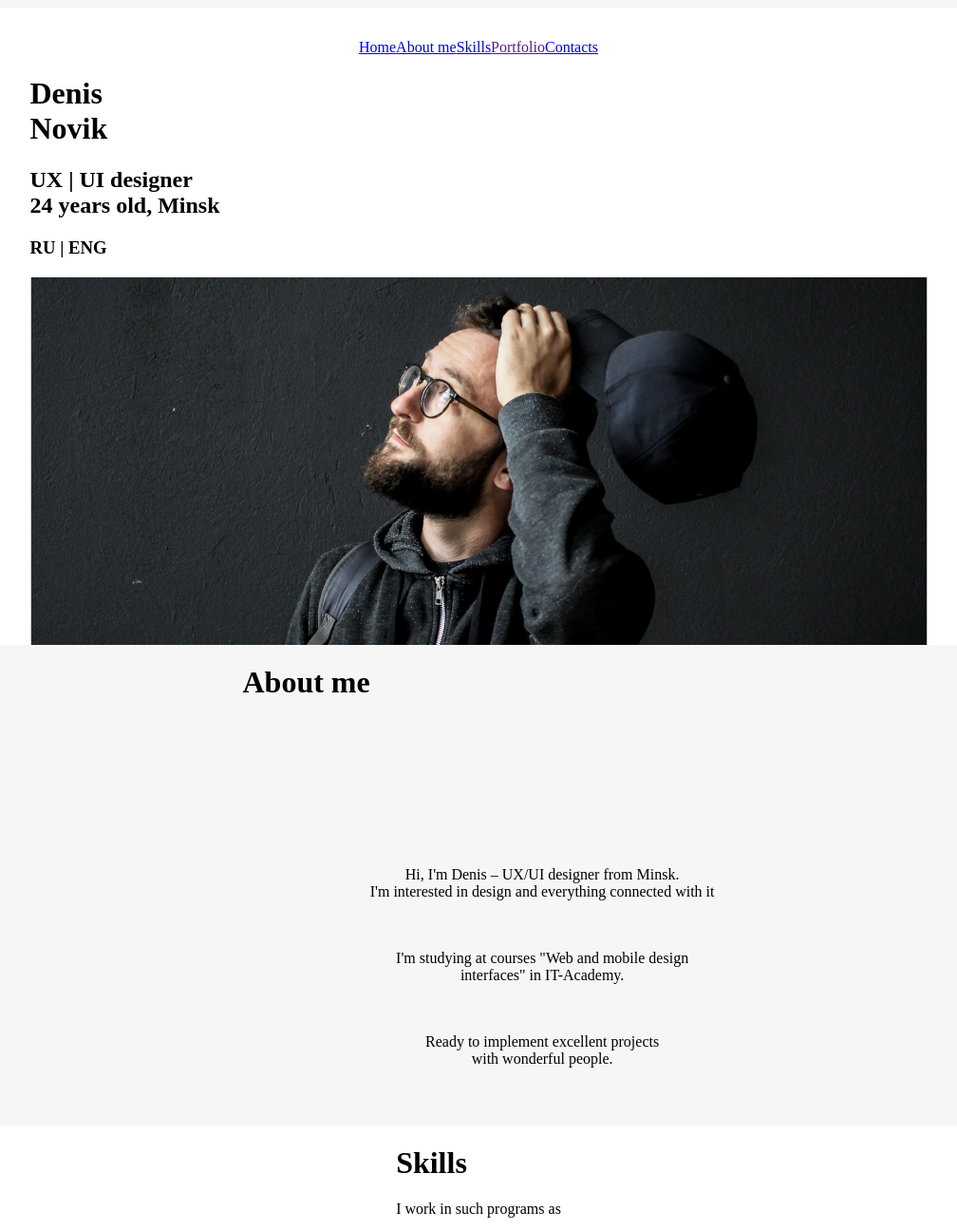
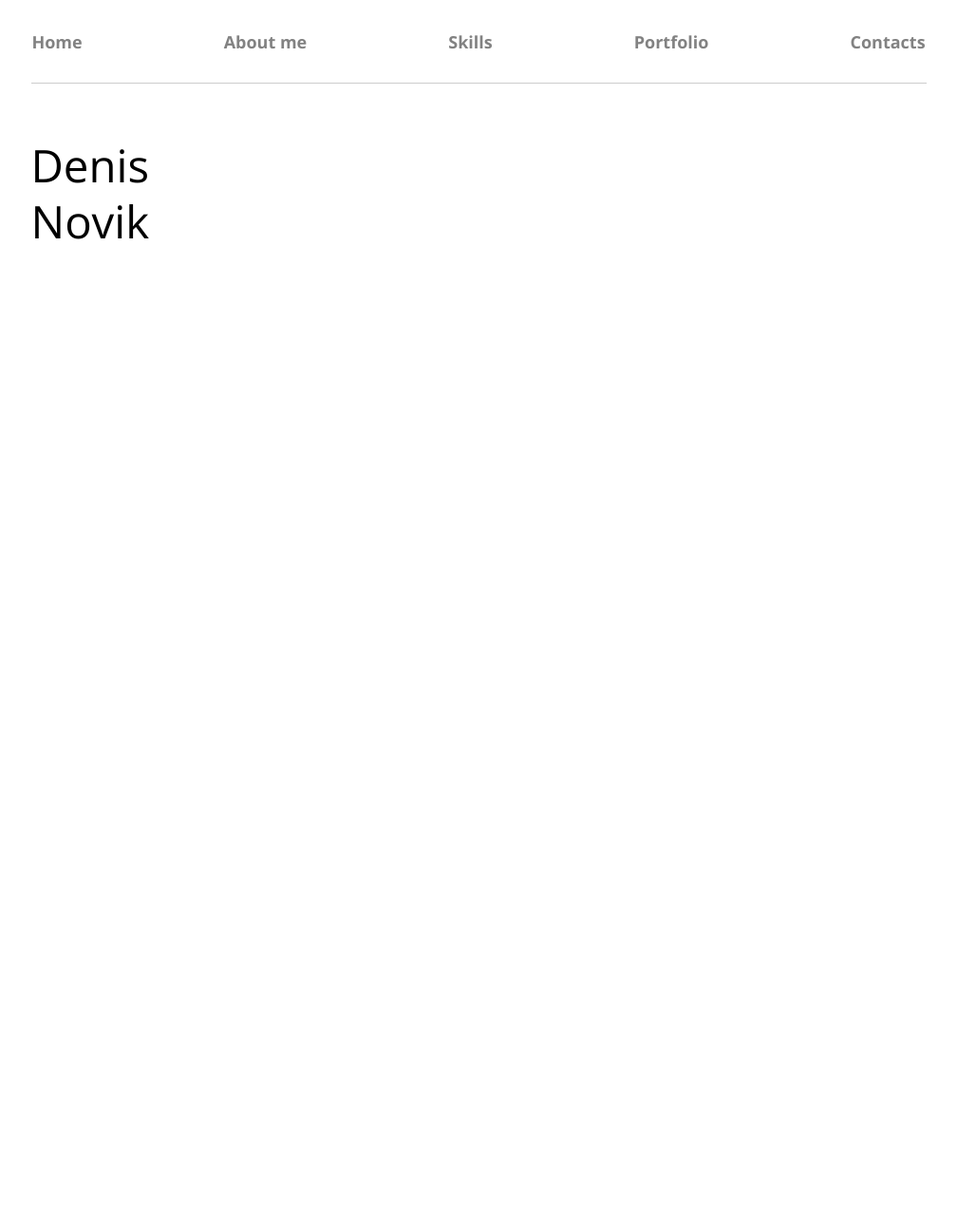
Before and after one commit to radikzoom/firstlanding, a plain HTML site: page src/index.html in a window 1280 px wide. Shown: the top 1295 px of the page at 95% size, without its empty margins (136-1144 px from the left). After the commit the page ends 800 px from the top, so only its background shows below. Drawn offline with Linux system fonts and the light colour scheme.

Commit message:
commit-master

```diff
--- /dev/null
+++ b/src/css/index.css
@@ -0,0 +1,87 @@
+/* open-sans-regular - latin */
+@font-face {
+  font-family: 'Open Sans';
+  font-style: normal;
+  font-weight: 400;
+  src: local(''),
+       url('../fonts/open-sans-v27-latin-regular.woff2') format('woff2'), /* Chrome 26+, Opera 23+, Firefox 39+ */
+       url('../fonts/open-sans-v27-latin-regular.woff') format('woff'); /* Chrome 6+, Firefox 3.6+, IE 9+, Safari 5.1+ */
+}
+/* open-sans-700 - latin */
+@font-face {
+  font-family: 'Open Sans';
+  font-style: normal;
+  font-weight: 700;
+  src: local(''),
+       url('../fonts/open-sans-v27-latin-700.woff2') format('woff2'), /* Chrome 26+, Opera 23+, Firefox 39+ */
+       url('../fonts/open-sans-v27-latin-700.woff') format('woff'); /* Chrome 6+, Firefox 3.6+, IE 9+, Safari 5.1+ */
+}
+
+html{
+  box-sizing: border-box;
+}
+*, *::before, *::after{
+  box-sizing: inherit;
+}
+
+body{
+  font-family: 'Open Sans';
+  font-style: normal;
+  font-size: 16px;
+  line-height: 1.2;
+  font-weight: normal;
+  color: black;
+}
+
+.wrapper{
+  max-width: 943px;
+  margin: 0 auto;
+}
+
+.home{
+  background-color: white;
+  height: 768px
+}
+
+.home__menu{
+  display: flex;
+  flex-wrap: wrap;
+  align-items: flex-start;
+  justify-content: center;
+  padding-top: 33px;
+  margin-bottom: 32px;
+}
+
+.menu__list{
+  display: flex;
+  flex-wrap: wrap;
+}
+
+.menu__item{
+  margin-left: 149px;
+}
+
+.menu__item:first-child{
+  margin-left: 0px;
+}
+
+.menu__link{
+  font-weight: 700;
+  font-size: 18px;
+  line-height: 22px;
+  color: #828282;
+  text-decoration: none;
+}
+
+.menu__link:hover, .menu__link:focus, .menu__link:active{
+  color: black;
+}
+
+.name{
+  width: 123px;
+  height: 118px;
+  margin-left: 0px;
+  font-size: 47.3392px;
+  line-height: 59px;
+  padding-top: 40px;
+}
--- /dev/null
+++ b/src/css/reset.css
@@ -0,0 +1,146 @@
+/*
+	HTML5 Reset :: style.css
+	----------------------------------------------------------
+	We have learned much from/been inspired by/taken code where offered from:
+
+	Eric Meyer					:: https://meyerweb.com
+	HTML5 Doctor				:: https://html5doctor.com
+	and the HTML5 Boilerplate	:: https://html5boilerplate.com
+
+-------------------------------------------------------------------------------*/
+
+/* Let's default this puppy out
+-------------------------------------------------------------------------------*/
+
+html, body, body div, span, object, iframe, h1, h2, h3, h4, h5, h6, p, blockquote,
+pre, abbr, address, cite, code, del, dfn, em, img, ins, kbd, q, samp, small, strong,
+sub, sup, var, b, i, dl, dt, dd, ol, ul, li, fieldset, form, label, legend, table,
+caption, tbody, tfoot, thead, tr, th, td, article, aside, figure, footer, header,
+menu, nav, section, time, mark, audio, video, details, summary {
+	margin: 0;
+	padding: 0;
+	border: 0;
+	font-size: 100%;
+	font-weight: normal;
+	vertical-align: baseline;
+	background: transparent;
+}
+
+article, aside, figure, footer, header, nav, section, details, summary {display: block;}
+
+/* Handle box-sizing while better addressing child elements:
+   https://css-tricks.com/inheriting-box-sizing-probably-slightly-better-best-practice/ */
+html {
+	box-sizing: border-box;
+}
+
+*,
+*:before,
+*:after {
+	box-sizing: inherit;
+}
+
+/* consider resetting the default cursor: https://gist.github.com/murtaugh/5247154 */
+
+/* Responsive images and other embedded objects
+*/
+img,
+object,
+embed {max-width: 100%;}
+
+/*
+   Note: keeping IMG here will cause problems if you're using foreground images as sprites.
+	 In fact, it *will* cause problems with Google Maps' controls at small size.
+	If this is the case for you, try uncommenting the following:
+
+#map img {
+		max-width: none;
+}
+*/
+
+/* force a vertical scrollbar to prevent a jumpy page */
+html {overflow-y: scroll;}
+
+/* we use a lot of ULs that aren't bulleted.
+	don't forget to restore the bullets within content. */
+ul {list-style: none;}
+
+blockquote, q {quotes: none;}
+
+blockquote:before,
+blockquote:after,
+q:before,
+q:after {content: ''; content: none;}
+
+a {margin: 0; padding: 0; font-size: 100%; vertical-align: baseline; background: transparent;}
+
+del {text-decoration: line-through;}
+
+abbr[title], dfn[title] {border-bottom: 1px dotted #000; cursor: help;}
+
+/* tables still need cellspacing="0" in the markup */
+table {border-collapse: collapse; border-spacing: 0;}
+th {font-weight: bold; vertical-align: bottom;}
+td {font-weight: normal; vertical-align: top;}
+
+hr {display: block; height: 1px; border: 0; border-top: 1px solid #ccc; margin: 1em 0; padding: 0;}
+
+input, select {vertical-align: middle;}
+
+pre {
+    white-space: pre; /* CSS2 */
+    white-space: pre-wrap; /* CSS 2.1 */
+    white-space: pre-line; /* CSS 3 (and 2.1 as well, actually) */
+    word-wrap: break-word; /* IE */
+}
+
+input[type="radio"] {vertical-align: text-bottom;}
+input[type="checkbox"] {vertical-align: bottom;}
+.ie7 input[type="checkbox"] {vertical-align: baseline;}
+.ie6 input {vertical-align: text-bottom;}
+
+select, input, textarea {font: 99% sans-serif;}
+
+table {font-size: inherit; font: 100%;}
+
+small {font-size: 85%;}
+
+strong {font-weight: bold;}
+
+td, td img {vertical-align: top;}
+
+/* Make sure sup and sub don't mess with your line-heights https://gist.github.com/413930 */
+sub, sup {font-size: 75%; line-height: 0; position: relative;}
+sup {top: -0.5em;}
+sub {bottom: -0.25em;}
+
+/* standardize any monospaced elements */
+pre, code, kbd, samp {font-family: monospace, sans-serif;}
+
+/* hand cursor on clickable elements */
+.clickable,
+label,
+input[type=button],
+input[type=submit],
+input[type=file],
+button {cursor: pointer;}
+
+/* Webkit browsers add a 2px margin outside the chrome of form elements */
+button, input, select, textarea {margin: 0;}
+
+/* make buttons play nice in IE */
+button,
+input[type=button] {width: auto; overflow: visible;}
+
+/* scale images in IE7 more attractively */
+.ie7 img {-ms-interpolation-mode: bicubic;}
+
+/* prevent BG image flicker upon hover
+   (commented out as usage is rare, and the filter syntax messes with some pre-processors)
+.ie6 html {filter: expression(document.execCommand("BackgroundImageCache", false, true));}
+*/
+
+/* let's clear some floats */
+.clearfix:before, .clearfix:after { content: "\0020"; display: block; height: 0; overflow: hidden; }
+.clearfix:after { clear: both; }
+.clearfix { zoom: 1; }
--- a/src/index.css
+++ /dev/null
@@ -1,54 +0,0 @@
-body{
-    background-color: #F6F6F6;
-    font-family: Gilroy;
-
-  }
-
-  .home{
-    background-color: #FFFFFF;
-    display: flex;
-    justify-content: center;
-  }
-
-  .home-links{
-    padding-top: 33px;
-    display: flex;
-    justify-content: center;
-  }
-
-  .about{
-    height: 506px;
-    display: flex;
-    justify-content: center;
-  }
-
-  .about-content{
-    display: flex;
-    justify-content: center;
-  }
-
-
-  .about-text{
-    padding-top: 181;
-    text-align: center;
-  }
-  .about-text p{
-    padding-top: 36;
-  }
-
-  .skills{
-    background-color: #FFFFFF;
-    display: flex;
-    justify-content: center;
-  }
-
-  .portfolio{
-    display: flex;
-    justify-content: center;
-  }
-
-  .contacts{
-    background-color: #FFFFFF;
-    display: flex;
-    justify-content: center;
-  }
--- a/src/index.html
+++ b/src/index.html
@@ -1,123 +1,45 @@
- <html>
+<!DOCTYPE html>
+<html lang="ru">
 <head>
   <meta charset="UTF-8">
   <meta http-equiv="X-UA-Compatible" content="IE=edge">
   <meta name="viewport" content="width=device-width, initial-scale=1.0">
-    <title>RadikzooM First</title>
-    <link rel="stylesheet" href="index.css">
-    <link rel="preconnect" href="https://fonts.googleapis.com">
-    <link rel="preconnect" href="https://fonts.gstatic.com" crossorigin>
-    <link href="https://fonts.googleapis.com/css2?family=Inter:wght@400;500;600;700&display=swap" rel="stylesheet">
+  <title>Document</title>
+  <link rel="stylesheet" href="/src/css/index.css">
+  <link rel="stylesheet" href="/src/css/reset.css">
 </head>
 <body>
   <div class="home">
-      <div class="home-content">
-        <div class="home-links">
-          <a href="/">Home</a>
-          <a href="#about">About me</a>
-          <a href="/">Skills</a>
-          <a href="">Portfolio</a>
-          <a href="#5">Contacts</a>
+    <div class="wrapper">
+      <div class="home__menu">
+        <nav class="menu">
+          <ul class="menu__list">
+            <li class="menu__item">
+              <a href="#!" class="menu__link">Home</a>
+            </li>
+            <li class="menu__item">
+              <a href="#!" class="menu__link">About me</a>
+            </li>
+            <li class="menu__item">
+              <a href="#!" class="menu__link">Skills</a>
+            </li>
+            <li class="menu__item">
+              <a href="#!" class="menu__link">Portfolio</a>
+            </li>
+            <li class="menu__item">
+              <a href="#!" class="menu__link">Contacts</a>
+            </li>
+          </ul>
+        </nav>
       </div>
-        <div class="name">
-          <h1>Denis<br>Novik</h1>
-        </div>
-        <div class="bio">
-          <h2>UX | UI designer<br>24 years old, Minsk</h2>
-        </div>
-        <div class="lang">
-          <h3>RU | ENG</h3>
-        </div>
-        <div class="home-img">
-          <img src="assets/images/dima.png" alt="photo-designer">
+      <div class="line">
+        <hr>
       </div>
     </div>
+    <div class="wrapper">
+      <div class="name">
+        <h1>Denis Novik</h1>
       </div>
-    <div class="about">
-      <div class="about-content">
-        <div class="about-name">
-          <h1>About me</h1>
-        </div>
-        <div class="about-text">
-          <p>
-            Hi, I'm Denis – UX/UI designer from Minsk.<br>
-            I'm interested in design and everything connected with it
-          </p>
-          <p>
-            I'm studying at courses "Web and mobile design<br>
-            interfaces" in IT-Academy.
-          </p>
-          <p>
-            Ready to implement excellent projects<br>
-            with wonderful people.
-          </p>
-        </div>
-      </div>
-    </div>
-    <div class="skills">
-      <div class="skills-content">
-        <div class="skills-name">
-          <h1>Skills</h1>
-        </div>
-        <div class="skills-text">
-          <p>I work in such programs as</p>
-        </div>
-        <div class="photoshop">
-          <img src="assets/images/ps.png" alt="adobe-photoshop">
-        </div>
-        <div class="illustrator">
-          <img src="assets/images/ai.png" alt="adobe-illustrator">
-        </div>
-        <div class="effects">
-          <img src="assets/images/ae.png" alt="adobe-after-effects">
-        </div>
-        <div class="figma">
-          <img src="assets/images/figma.png" alt="figma">
-        </div>
-      </div>
-    </div>
-    <div class="portfolio">
-      <div class="portfolio-content">
-        <div class="portfolio-name">
-          <h1>Portfolio</h1>
-        </div>
-        <div class="store">
-          <img src="assets/images/wm.png" alt="store">
-        </div>
-        <p><a href="/">Online fashion store - Homepage</a></p>
-        <div class="rebook">
-        <img src="assets/images/reebok.png" alt="rebook">
-        </div>
-        <p><a href="/">Reebok Store - Concept</a></p>
-        <div class="braun">
-          <img src="assets/images/braun.png" alt="braun">
-        </div>
-        <p><a href="/">Braun Landing Page - Concept</a></p>
-      </div>
-    </div>
-    <div id="5" class="contacts">
-      <div class="contacts-content">
-        <div class="conttacts-name">
-          <h1>Contacts</h1>
-        </div>
-        <div class="contacts-text">
-          <p>
-            Want to know more or just chat? <br>
-            You are welcome!Typography
-          </p>
-        </div>
-        <div class="send-message">
-          <button>
-            <img src="assets/images/sm.png" alt="send-message">
-          </button>
-        </div>
-        <div class="contacts-links">
-          <img src="assets/images/links.svg" alt="contacts-links">
-        </div>
-        <p>
-          Like me on<br>
-          LinkedIn, Instagram, Behance, Dribble
-        </p>
     </div>
   </div>
 </body>
```
Also changed, not shown: src/assets/images/denis.png (renamed from src/assets/images/dima.png), src/fonts/open-sans-v27-latin-700.woff (added), src/fonts/open-sans-v27-latin-700.woff2 (added), src/fonts/open-sans-v27-latin-regular.woff (added), src/fonts/open-sans-v27-latin-regular.woff2 (added). Lines whose indentation alone changed are shown as unchanged.
